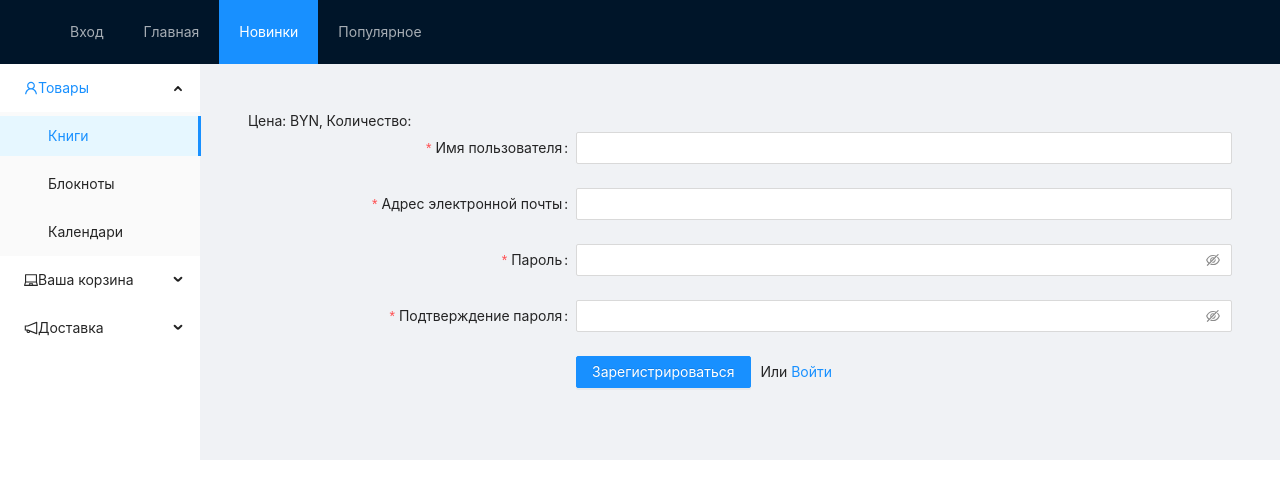
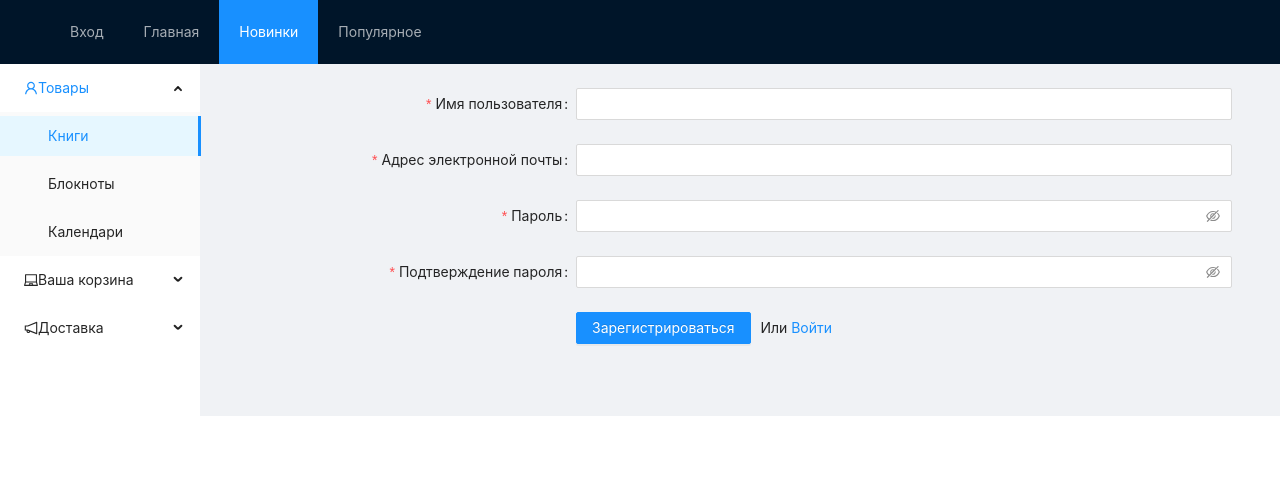
Before and after one commit to philip136/books-shop, a React (Create React App) app in the folder frontend/gui/: page /signup in a window 1280 px wide. Shown: the top 498 px of the page. Built offline with nearby package versions, Linux system fonts and the light colour scheme; no server answers.

Commit message:
fix redirect button to product detail

```diff
--- a/frontend/gui/src/components/LinkProduct.js
+++ b/frontend/gui/src/components/LinkProduct.js
@@ -6,9 +6,12 @@ class LinkProduct extends React.Component{
     render(){
         return (
             <div>
-                <Button type="primary">
+                <Button
+                 type="primary"
+                 href={`/products/${this.props.link}/`}
+                 style={{marginTop: '10px'}}
+                 >
                     Просмотр
-                    <a href={`/${this.props.link}`}></a>
                 </Button>
             </div>
         );
--- a/frontend/gui/src/components/Product.js
+++ b/frontend/gui/src/components/Product.js
@@ -1,20 +1,25 @@
 import React from 'react'
 import LinkProduct from './LinkProduct';
+import { Card } from 'antd';
+
 
 
 class Product extends React.Component{
   render(){
+
+    const { Meta } = Card;
+    let description = `Цена: ${this.props.data.price} BYN`;
+
     return (
       <div className="product-container">
-          <div className="product-headline">{this.props.data.name}</div>
-          <div className="product-image">
-            <img src={this.props.data.image} width='60%' height='auto'></img>
-          </div>
-          <div className="product-description">
-            Количество товаров: {this.props.data.count}
-            Цена: {this.props.data.price} BYN
-          </div>
-          <LinkProduct link={`/${this.props.data.id}`}/>
+          <Card
+            hoverable
+            style={{ width: 240 }}
+            cover={<img alt={this.props.data.name} src={this.props.data.image} />}
+          >
+            <Meta title={this.props.data.name} description={description} />
+            <LinkProduct link={`${this.props.data.id}`}/>
+          </Card>
       </div>
     );
   }
--- a/frontend/gui/src/containers/ProductDetail.js
+++ b/frontend/gui/src/containers/ProductDetail.js
@@ -1,6 +1,7 @@
 import React from 'react';
 import axios from 'axios';
-import Product from '../components/Product';
+import { Button } from 'antd';
+import { Card, Col, Row } from 'antd';
 
 
 class ProductDetail extends React.Component{
@@ -20,18 +21,22 @@ class ProductDetail extends React.Component{
     }
     render(){
         return (
-            <div className="productDetail">
-                <div className="product-headline">
-                    {this.state.product.name}
-                </div>
-                <div className="product-image">
-                    <img src={this.state.product.image}></img>
-                </div>
-                <div className="another-info">
-                    Цена:{this.state.product.price } BYN,
-                    Количество:{this.state.product.count}
-                </div>
-            </div>
+              <div className="site-card-wrapper">
+                <Row gutter={16}>
+                    <Col span={8}>
+                        <img src={this.state.product.image} width="300w"></img>
+                    </Col>
+                    <Col span={8} >
+                        <Card title={this.state.product.name} bordered={false}>
+                        <p>Цена: {this.state.product.price } BYN </p>
+                        <p>Количество: {this.state.product.count} </p>
+                        <Button type='primary' style={{marginTop: '30px'}}>
+                            Купить
+                        </Button>
+                    </Card>
+                  </Col>
+                </Row>
+              </div>
         );
     }
 
--- a/frontend/gui/src/containers/ProductList.js
+++ b/frontend/gui/src/containers/ProductList.js
@@ -25,7 +25,7 @@ class ProductList extends Component{
                 dataSource={this.state.products}
                 renderItem={item => (
                 <List.Item>
-                    <Product data={item}></Product>
+                    <Product data={item} />
                 </List.Item>
                 )}
             />
--- a/frontend/gui/src/routes.js
+++ b/frontend/gui/src/routes.js
@@ -9,7 +9,7 @@ import RegistrationForm from './containers/Signup';
 const BaseRouter = () => (
     <div>
         <Route exact path='/' component={ProductList} />
-        <Route exact path='/:productId' component={ProductDetail} />
+        <Route exact path='/products/:productId/' component={ProductDetail} />
         <Route exact path='/login/' component={Login} />
         <Route exact path='/signup/' component={RegistrationForm} />
     </div>
```
